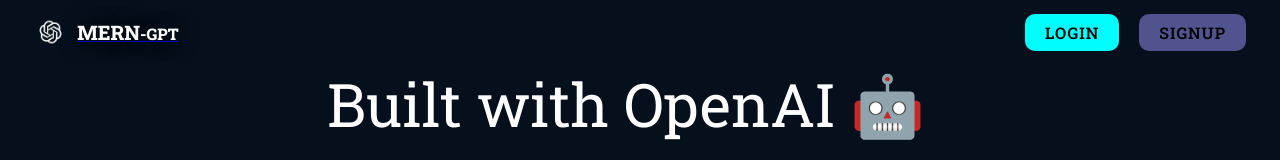
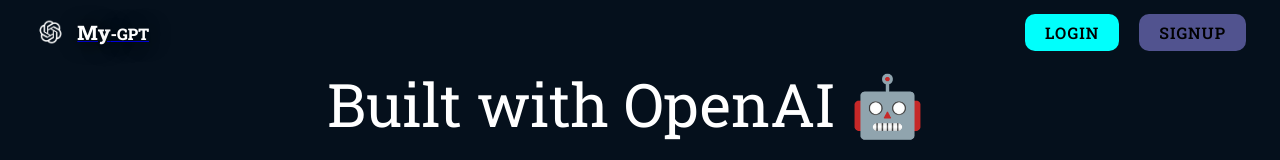
Before and after one commit to snju25/my-ai-chatbot, a React (Vite) app in the folder frontend/: page / in a window 1280 px wide. Shown: the top 160 px of the page. Built offline with nearby package versions, Linux system fonts and the light colour scheme; no server answers.

Commit message:
new changes to logo and name

```diff
--- a/frontend/src/components/shared/Logo.tsx
+++ b/frontend/src/components/shared/Logo.tsx
@@ -7,7 +7,7 @@
         <Link to="/" style={{display: "flex"}}>
             <img src="openai.png" alt="openai" width={"auto"} height={"30px"} className="image-inverted"/>
             <Typography sx={{display: {md: "block", sm: "none" , xs: "none"}, mr: "auto", fontWeight: "800", textShadow: "2px 2px 20px #000", }}>
-                <span style={{fontSize: "20px"}}>MERN</span>-GPT
+                <span style={{fontSize: "20px"}}>My</span>-GPT
             </Typography>
         </Link>
     </div>
```
